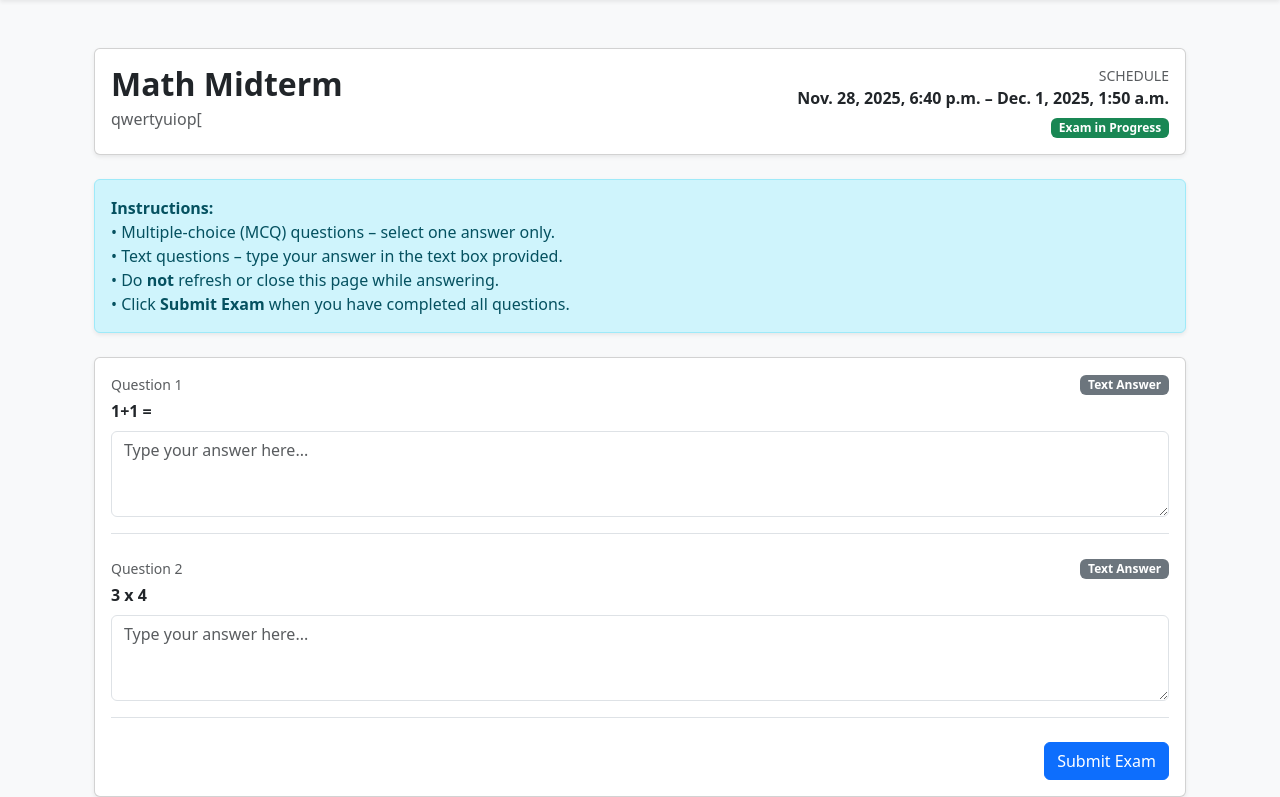
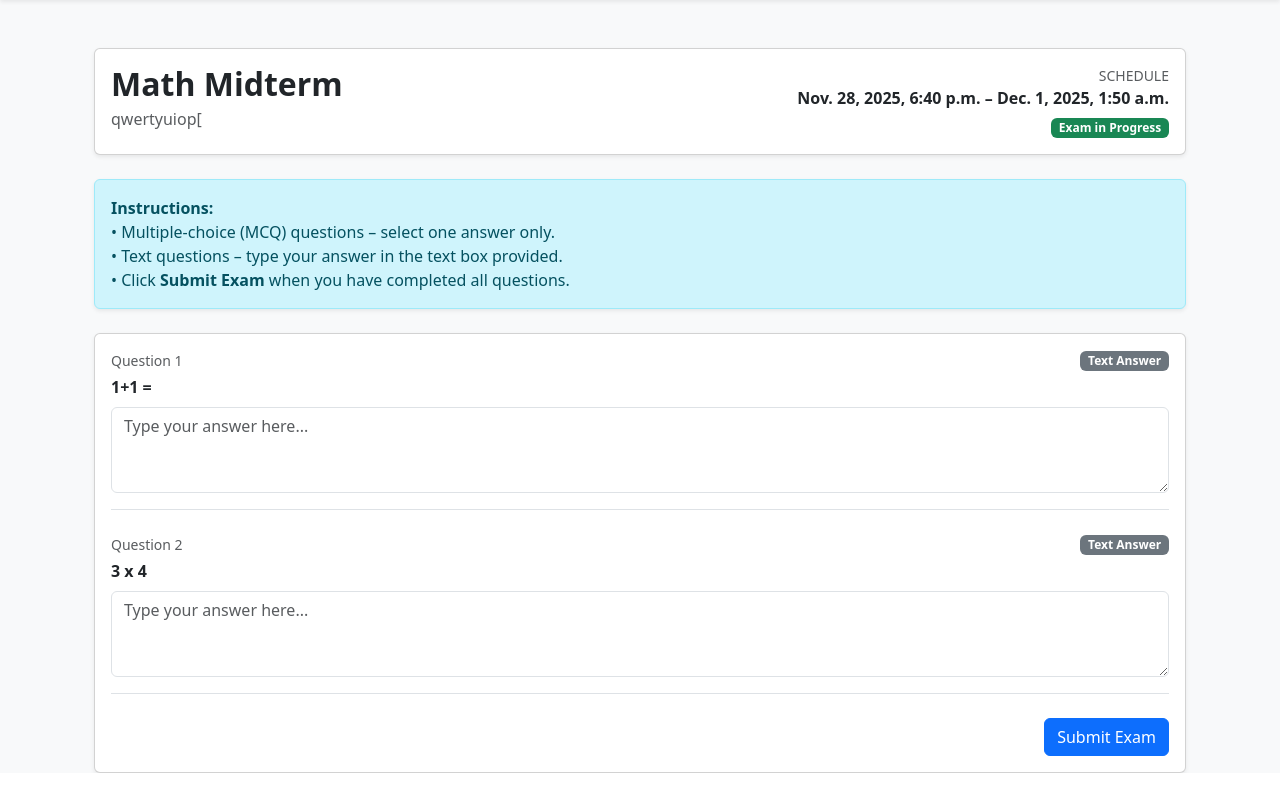
Before and after one commit to darylscl/202509_agile_g7_onlineGradingExaminationSystem, a Django app: page /student/exams/EX-002/take/ in a window 1280 px wide. Shown: the part 56-853 px from the top of the page. After the commit the page ends 829 px from the top, so only its background shows below. Run offline with Django 5.2, Linux system fonts and the light colour scheme; a user stored in the database is signed in; data comes from the database, SQL or seed files in the repository.

Commit message:
edit take_exam_html

```diff
--- a/src/frontend/templates/app/student/take_exam.html
+++ b/src/frontend/templates/app/student/take_exam.html
@@ -34,7 +34,6 @@
         <strong>Instructions:</strong><br>
         • Multiple-choice (MCQ) questions – select one answer only.<br>
         • Text questions – type your answer in the text box provided.<br>
-        • Do <strong>not</strong> refresh or close this page while answering.<br>
         • Click <strong>Submit Exam</strong> when you have completed all questions.
     </div>
 
```
